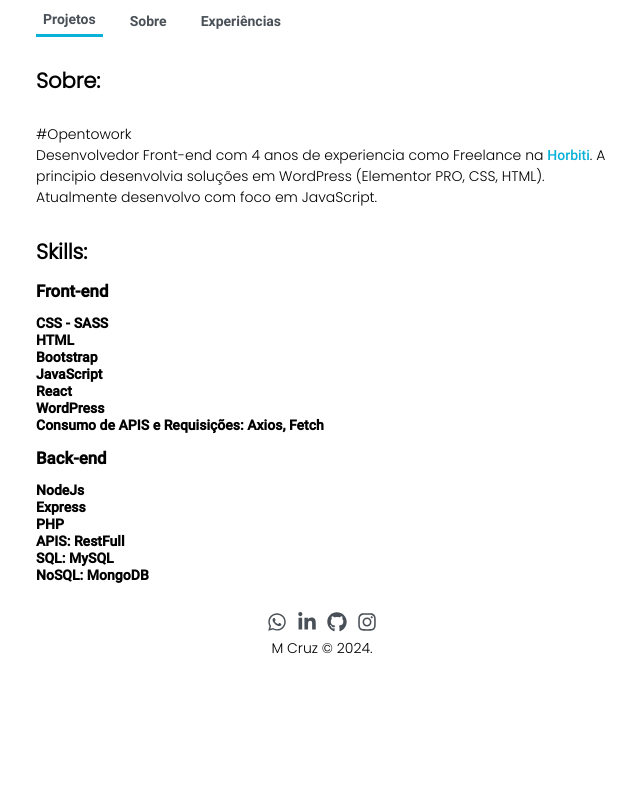
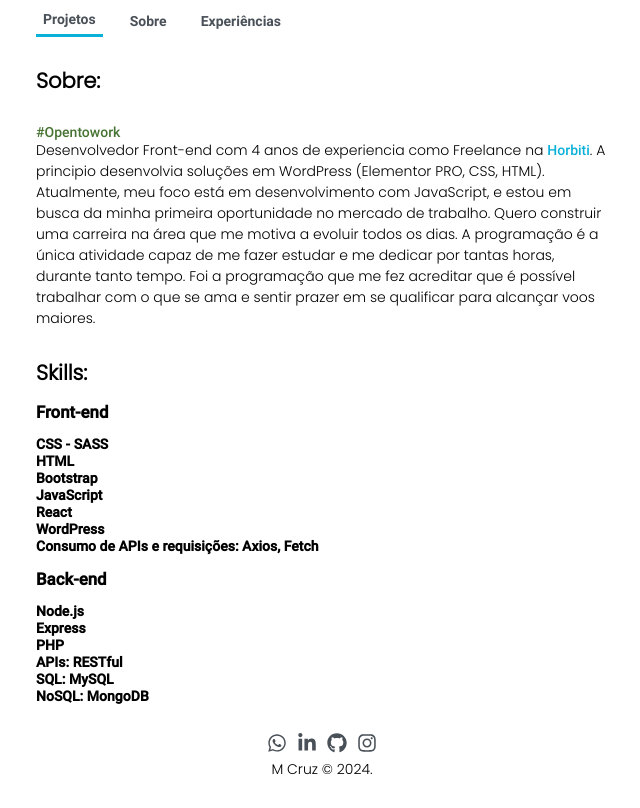
Before and after one commit to rlxmts/portfolio, a React (Vite) app: page /sobre in a window 1280 px wide. Shown: the part 560-1368 px from the top of the page, without its empty margins (318-958 px from the left). Before the commit the page ends 1247 px from the top, so only its background shows below. Built offline with nearby package versions, Linux system fonts and the light colour scheme.

Commit message:
:wrench: Ajustes no texto e lista

```diff
--- a/src/Pages/Sobre/index.jsx
+++ b/src/Pages/Sobre/index.jsx
@@ -7,6 +7,11 @@ const Tecnologia = styled.h4`
 `;
 
 const SecaoSobre = styled.section`
+
+  .opentowork{
+    color: #477433;
+    font-family: "PoppinsMedium";
+  }
 
   .link-horbiti{
     color: #09B1D9;
@@ -32,9 +37,9 @@ const Sobre = ()=> {
   return(
     <SecaoSobre>
       <h2>Sobre:</h2>
-      <p>#Opentowork</p>
+      <p className="opentowork">#Opentowork</p>
       <p>Desenvolvedor Front-end com 4 anos de experiencia como Freelance na <a className="link-horbiti" href="https://horbiti.vercel.app" target="_blank" rel="noopener noreferrer">Horbiti</a>. A principio desenvolvia soluções em WordPress (Elementor PRO, CSS, HTML).</p>
-      <p>Atualmente desenvolvo com foco em JavaScript.</p>
+      <p>Atualmente, meu foco está em desenvolvimento com JavaScript, e estou em busca da minha primeira oportunidade no mercado de trabalho. Quero construir uma carreira na área que me motiva a evoluir todos os dias. A programação é a única atividade capaz de me fazer estudar e me dedicar por tantas horas, durante tanto tempo. Foi a programação que me fez acreditar que é possível trabalhar com o que se ama e sentir prazer em se qualificar para alcançar voos maiores. </p>
 
       <h3>Skills:</h3>
       <ul>
@@ -45,14 +50,15 @@ const Sobre = ()=> {
         <li><strong className="strong">JavaScript</strong></li>
         <li><strong className="strong">React</strong></li>
         <li><strong className="strong">WordPress</strong></li>
-        <li><strong className="strong">Consumo de APIS e Requisições: Axios, Fetch </strong></li>
+        <li><strong className="strong">Consumo de APIs e requisições: Axios, Fetch</strong></li>
         <Tecnologia>Back-end</Tecnologia>
-        <li><strong className="strong">NodeJs</strong></li>
+        <li><strong className="strong">Node.js</strong></li>
         <li><strong className="strong">Express</strong></li>
         <li><strong className="strong">PHP</strong></li>
-        <li><strong className="strong">APIS: RestFull</strong></li>
+        <li><strong className="strong">APIs: RESTful</strong></li>
         <li><strong className="strong">SQL: MySQL</strong></li>
         <li><strong className="strong">NoSQL: MongoDB</strong></li>
+
       </ul>
     </SecaoSobre>
   );
```
